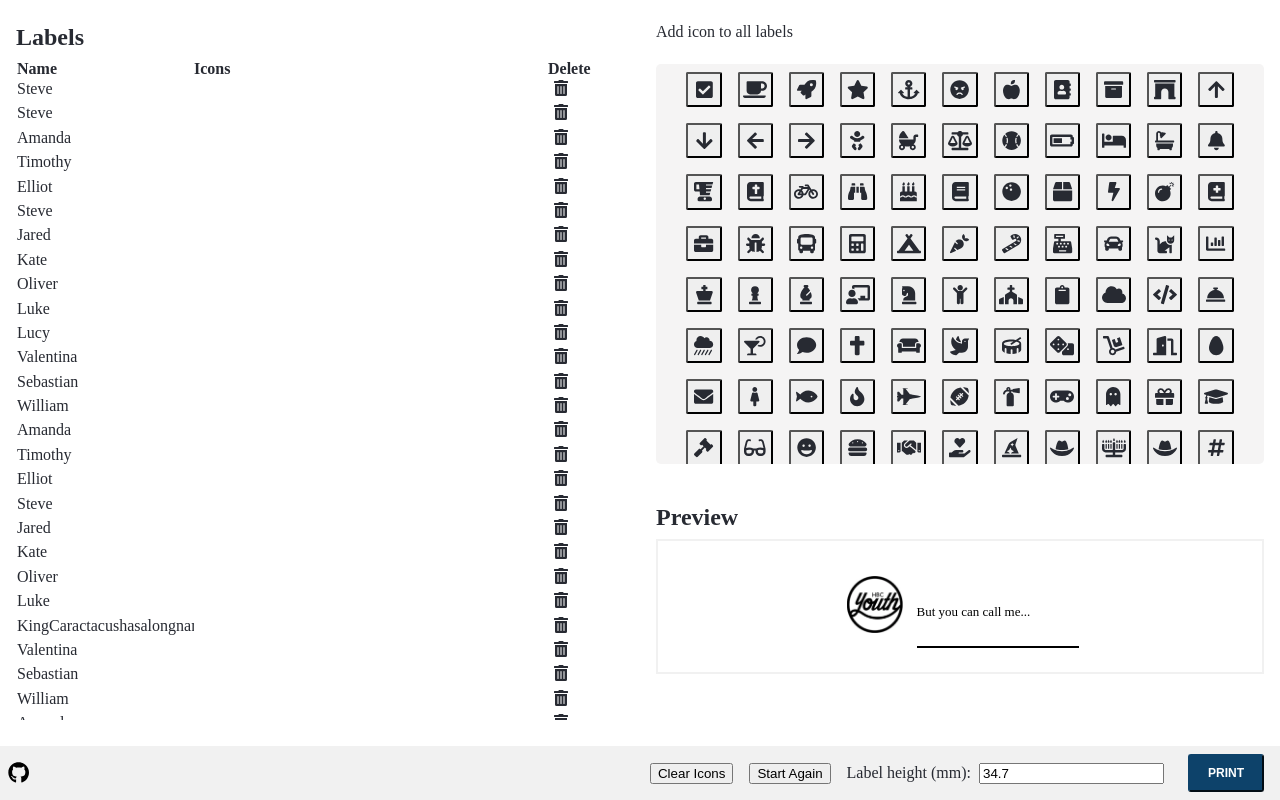
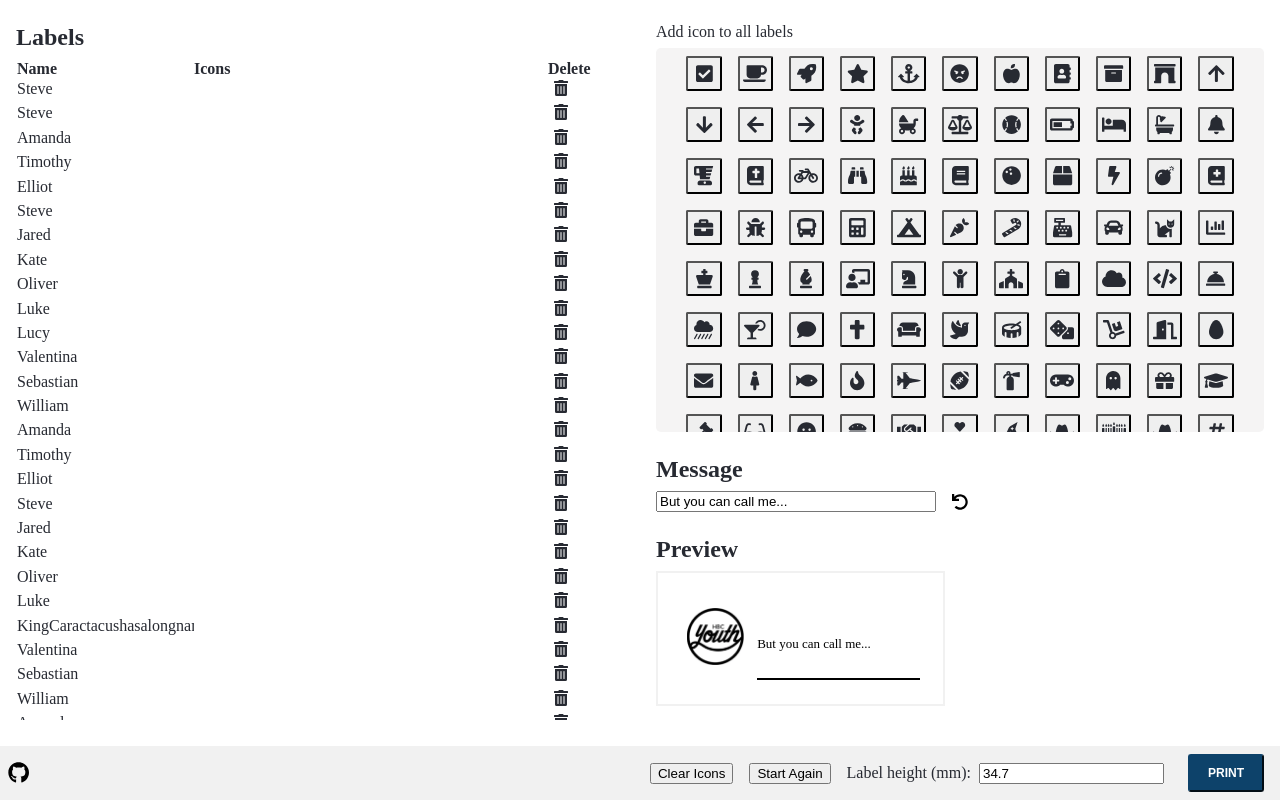
Before and after one commit to sebbeth/hbc-youth-labels, a React (Create React App) app: page / in a window 1280 px wide. Built offline with nearby package versions, Linux system fonts and the light colour scheme; a web font is replaced by a local one.

Commit message:
added custom message field

```diff
--- a/src/components/App/App.css
+++ b/src/components/App/App.css
@@ -59,9 +59,13 @@
     max-height: inherit;
 }
 
+.resetButton {
+    font-size: inherit;
+}
+
 .personPanel {
     display: grid;
-    grid-template-rows: 1rem 1fr 14rem;
+    grid-template-rows: 1rem 1fr 5rem 12rem;
 }
 
 .optionLine {
@@ -78,7 +82,7 @@
 .iconsGrid {
     display: flex;
     flex-wrap: wrap;
-    margin: 2rem 0;
+    margin: 1rem 0;
     justify-content: center;
     max-height: 72vh;
     width: 100%;
@@ -89,8 +93,12 @@
 
 .previewBox {
     display: flex;
+    justify-content: start;
+}
+
+.previewBox .container {
     border: #f1f1f1 2px solid;
-    justify-content: center;
+    padding: 0 1rem;
 }
 
 .button {
@@ -154,6 +162,11 @@ h2 {
     margin-left: 1.5mm;
 }
 
+.messageField {
+    width: 17rem;
+    margin-right: 1rem;
+}
+
 @media print {
     html,
     body {
--- a/src/components/App/App.tsx
+++ b/src/components/App/App.tsx
@@ -10,17 +10,20 @@ import { FontAwesomeIcon } from '@fortawesome/react-fontawesome';
 import PeopleList from '../PeopleList/PeopleList';
 import Person from '../../models/Person';
 import Start from '../Start/Start';
-import { addIcon, removeIcon, saveIcons, loadIconsFromStorage, addIconsToPeople } from '../../helpers/Label.helpers';
+import { addIcon, removeIcon, saveIcons, loadIconsFromStorage, addIconsToPeople, loadMessageFromStorage } from '../../helpers/Label.helpers';
+import { useMessage } from '../../hooks/Label.hooks';
+import { faUndo } from '@fortawesome/free-solid-svg-icons';
 library.add(...availableIcons)
+
+const defaultLineHeight: string = "34.7";
 
 function App() {
 
   const [people, setPeople] = React.useState<Person[]>((window.location.href.includes("localhost")) ? mockPeople : []);
   const [selectedPerson, setSelectedPerson] = React.useState<number>(-1);
-  const [lineHeight, setLineHeight] = React.useState<string>("34.7");
+  const [lineHeight, setLineHeight] = React.useState<string>(defaultLineHeight);
+  const { message, updateMessage } = useMessage();
   const icons = availableIcons.map(icon => icon.iconName);
-  React.useEffect(() => {
-  }, [people]);
 
   function loadPeople(file: File) {
     const reader = new FileReader();
@@ -126,12 +129,34 @@ function App() {
                     )
                   }
                 </div>
+                <div>
+                  <h2>Message</h2>
+                  <input
+                    value={message}
+                    type="text"
+                    className={"messageField"}
+                    onChange={(e) => updateMessage(e.target.value)}
+                  />
+                  <FontAwesomeIcon
+                    title="Reset message"
+                    color={"black"}
+                    icon={faUndo}
+                    className={"resetButton"}
+                    onClick={() => updateMessage(null)}
+                    size={"lg"}
+                  />
+                </div>
                 {
                   (people.length > 0) &&
                   <div>
                     <h2>Preview</h2>
                     <div className={"previewBox"}>
-                      <Label name={getSelectedPerson().name} height={parseFloat(lineHeight)} icons={getSelectedPerson().icons} />
+                      <Label
+                        name={getSelectedPerson().name}
+                        height={parseFloat(lineHeight)}
+                        message={message}
+                        icons={getSelectedPerson().icons}
+                      />
                     </div>
                   </div>
                 }
@@ -159,7 +184,12 @@ function App() {
         {
           (people.length > 0) ?
             people.map((person, index) => {
-              return (<Label key={index} name={person.name} height={parseFloat(lineHeight)} icons={person.icons} />)
+              return (<Label
+                key={index}
+                name={person.name}
+                message={message}
+                height={parseFloat(lineHeight)}
+                icons={person.icons} />)
             })
 
             :
--- a/src/components/Label/Label.css
+++ b/src/components/Label/Label.css
@@ -34,10 +34,14 @@
 .name {
     font-size: x-large;
     height: 2.2rem;
+    white-space: nowrap;
+    overflow: hidden;
 }
 
-.youCanCallMe {
+.message {
     font-size: small;
+    white-space: nowrap;
+    overflow: hidden;
 }
 
 .line {
--- a/src/components/Label/Label.tsx
+++ b/src/components/Label/Label.tsx
@@ -7,6 +7,7 @@ export interface ILabelProps {
     name: string;
     icons: string[];
     height: number;
+    message: string;
 }
 
 const Label: React.FC<ILabelProps> = (props) => {
@@ -28,7 +29,7 @@ const Label: React.FC<ILabelProps> = (props) => {
                     <img alt={"Youth Logo"} className={"logo"} src={youthLogo} />
                     <div className={"body"}>
                         <div className={"name"}>{props.name}</div>
-                        <div className={"youCanCallMe"}>But you can call me...</div>
+                        <div className={"message"}>{props.message}</div>
                         <hr className={"line"} />
                     </div>
                 </div>
--- a/src/components/PeopleList/PeopleList.css
+++ b/src/components/PeopleList/PeopleList.css
@@ -45,6 +45,11 @@
     font-weight: bold;
 }
 
+.header:hover {
+    background-color: #ffffff00;
+    font-weight: bold;
+}
+
 .deleteButton:hover {
     color: rgb(197, 0, 0);
 }
--- a/src/helpers/Label.helpers.ts
+++ b/src/helpers/Label.helpers.ts
@@ -41,3 +41,24 @@ export function loadIconsFromStorage() {
         return null;
     }
 }
+
+export function loadMessageFromStorage() {
+    try {
+        const message = window.localStorage.getItem("hbc-youth-label-message");
+        if (!message) {
+            return null;
+        }
+        return message;
+    } catch (error) {
+        console.error(error);
+        return null;
+    }
+}
+
+export function saveMessage(message: string) {
+    window.localStorage.setItem("hbc-youth-label-message", message);
+}
+
+export function clearMessage() {
+    window.localStorage.removeItem("hbc-youth-label-message");
+}
--- /dev/null
+++ b/src/hooks/Label.hooks.ts
@@ -0,0 +1,22 @@
+import { loadMessageFromStorage, saveMessage, clearMessage } from "../helpers/Label.helpers";
+import React from 'react';
+
+const defaultMessage: string = "But you can call me...";
+const maxCharaters = 34;
+
+export function useMessage() {
+    const storedMessage = loadMessageFromStorage();
+    const [message, setMessage] = React.useState<string>(storedMessage ? storedMessage : defaultMessage);
+    function updateMessage(input: string | null) {
+        if (input === null) {
+            clearMessage();
+            setMessage(defaultMessage);
+        } else {
+            if (input.length <= maxCharaters) {
+                saveMessage(input);
+                setMessage(input);
+            }
+        }
+    }
+    return { message, updateMessage };
+}
```
